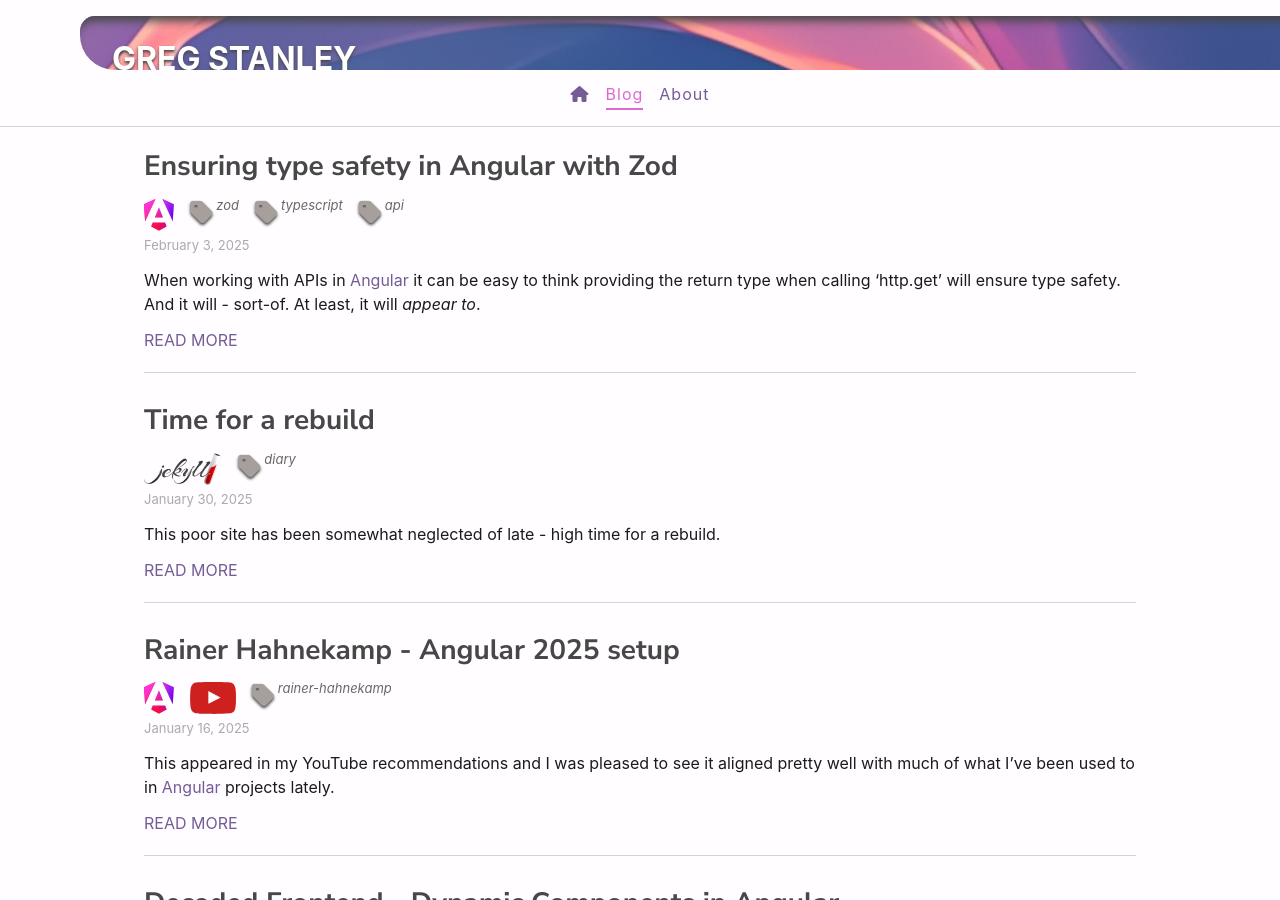
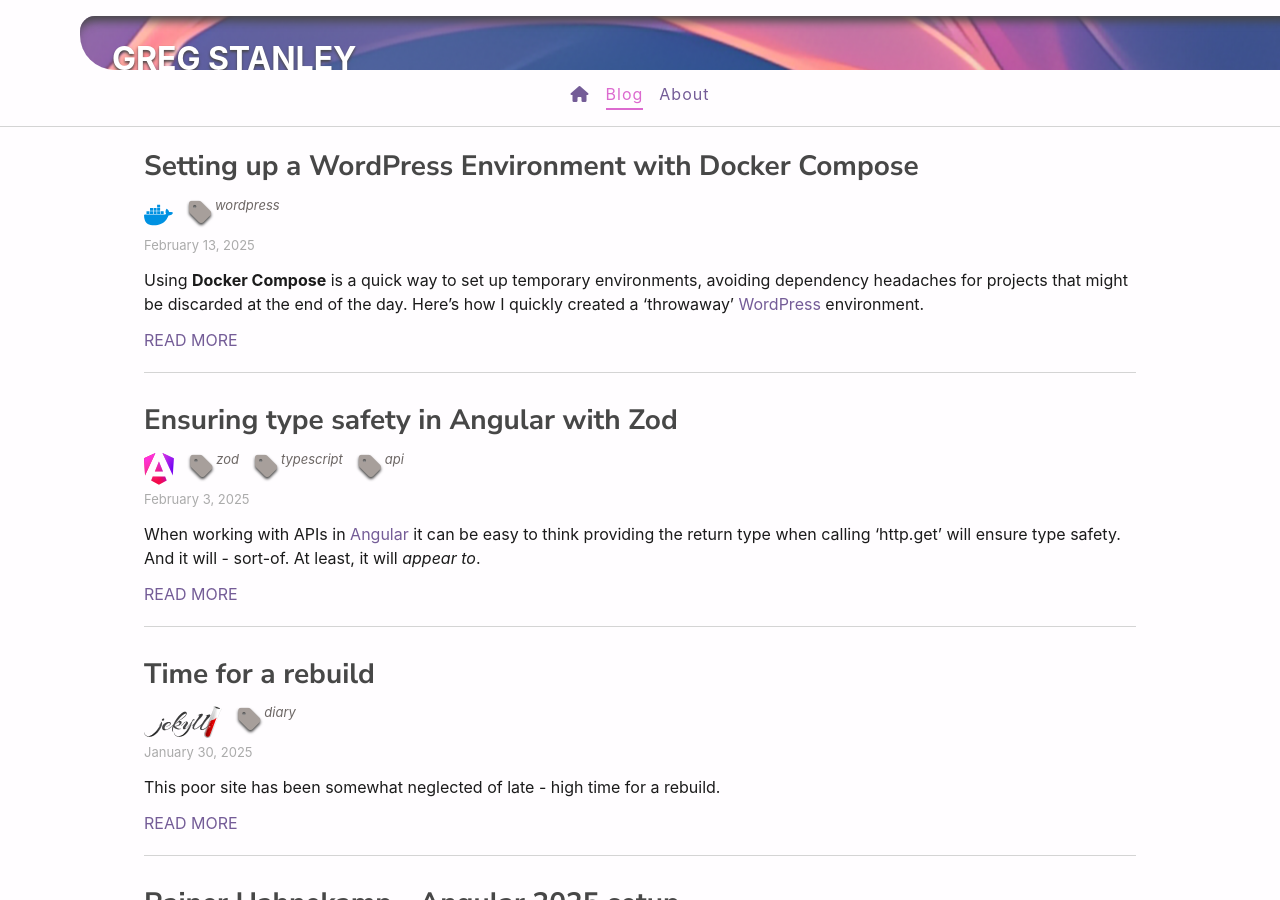
Before and after one commit to gregstanley/gregstanley.github.io, a Jekyll site: the page built from blog.md, in a window 1280 px wide and 900 px high. Built offline with Jekyll 4.4.1, drawn with Linux system fonts in a browser that asks for light colours.

Commit message:
Docker and WordPress

````diff
--- a/_includes/categories.html
+++ b/_includes/categories.html
@@ -65,6 +65,11 @@
   src="{{'/assets/images/brands/auth0-icon.svg' | relative_url}}"
   alt="Auth0 icon"
 />
+{% elsif category == "docker" %}
+<img
+  src="{{'/assets/images/brands/docker-4.svg' | relative_url}}"
+  alt="Docker icon"
+/>
 {% else %}
 <span class="category"> {{ category }} </span>
 {% endif %}
--- /dev/null
+++ b/_posts/2025-02-13-Setting-up-a-WordPress-Environment-with-Docker-Compose.md
@@ -0,0 +1,95 @@
+---
+layout: post
+title: Setting up a WordPress Environment with Docker Compose
+published: true
+categories: docker
+tags: wordpress
+---
+
+Using **Docker Compose** is a quick way to set up temporary environments, avoiding dependency headaches for projects that might be discarded at the end of the day. Here's how I quickly created a 'throwaway' [WordPress](https://wordpress.com/) environment.
+
+<!--more-->
+
+## **Prerequisites**
+
+- [Docker](https://www.docker.com/) installed on your system
+- [Docker Compose](https://docs.docker.com/compose/) installed
+
+## **Step 1: Create a `docker-compose.yml` File**
+
+Create a new directory for your project and inside it, create a `docker-compose.yml` file with the [following content](https://github.com/gregstanley/dockerfile-variations/blob/master/wordpress/docker-compose.yml):
+
+```yaml
+version: "3.8"
+
+services:
+  wordpress:
+    image: wordpress:latest
+    container_name: wordpress
+    restart: always
+    ports:
+      - "8080:80"
+    environment:
+      WORDPRESS_DB_HOST: db
+      WORDPRESS_DB_USER: wordpress
+      WORDPRESS_DB_PASSWORD: wordpress
+      WORDPRESS_DB_NAME: wordpress
+    volumes:
+      - wordpress_data:/var/www/html
+
+  db:
+    image: mysql:5.7
+    container_name: wordpress_db
+    restart: always
+    environment:
+      MYSQL_DATABASE: wordpress
+      MYSQL_USER: wordpress
+      MYSQL_PASSWORD: wordpress
+      MYSQL_ROOT_PASSWORD: root
+    volumes:
+      - db_data:/var/lib/mysql
+
+volumes:
+  wordpress_data:
+  db_data:
+```
+
+## **Step 2: Start the Containers**
+
+Run the following command in the same directory as `docker-compose.yml`:
+
+```sh
+docker-compose up -d
+```
+
+This will:
+
+- Pull the latest [WordPress](https://wordpress.com/) and MySQL images.
+- Start both containers.
+- Expose [WordPress](https://wordpress.com/) on **http://localhost:8080**.
+
+## **Step 3: Complete the WordPress Setup**
+
+1. Open [http://localhost:8080](http://localhost:8080) in your browser.
+2. Follow the [WordPress](https://wordpress.com/) installation steps.
+3. Enter the database details:
+   - **Database Name:** `wordpress`
+   - **Username:** `wordpress`
+   - **Password:** `wordpress`
+   - **Database Host:** `db`
+
+## **Managing Your Environment**
+
+To **stop the environment**:
+
+```sh
+docker-compose down
+```
+
+To **remove everything, including stored data**:
+
+```sh
+docker-compose down -v
+```
+
+Now you have a fully functional, self-contained [WordPress](https://wordpress.com/) environment running with [Docker](https://www.docker.com/) (and you can just delete it when your done).
````
Also changed, not shown: 1 other file.
